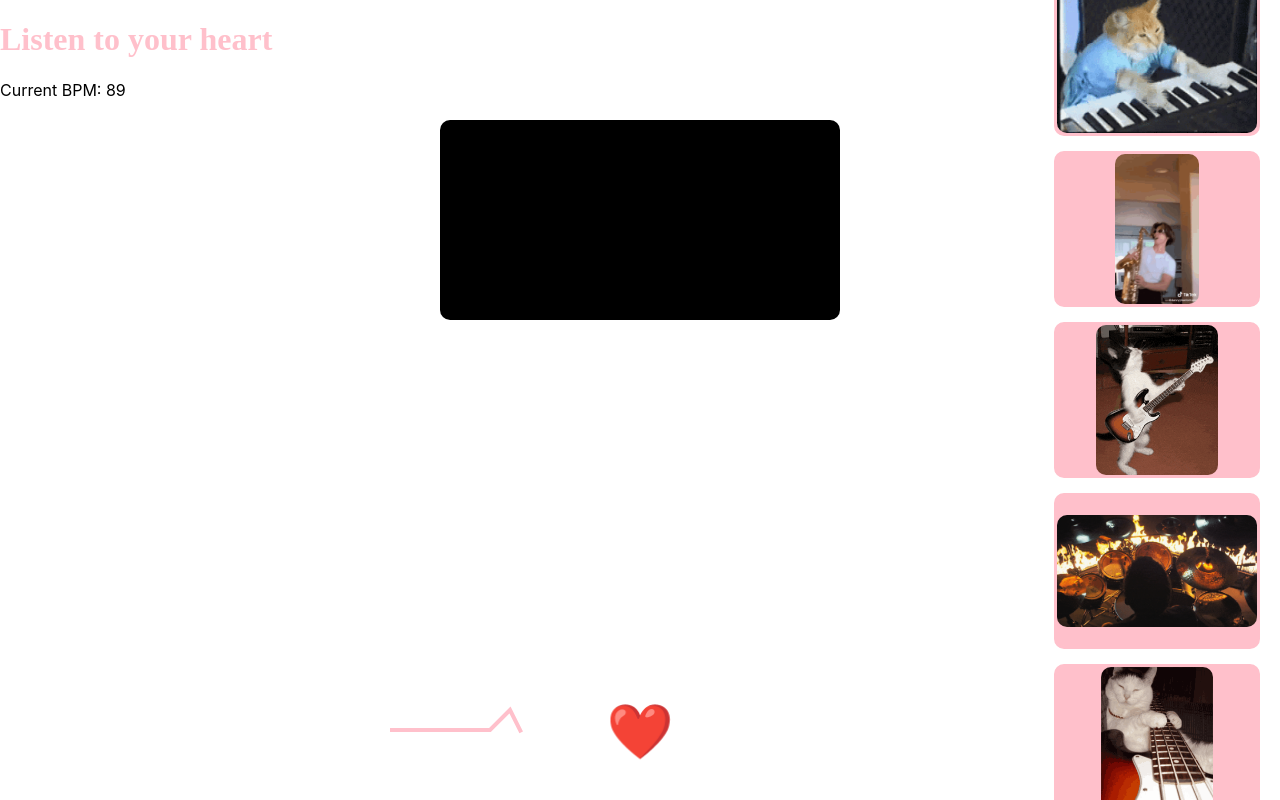
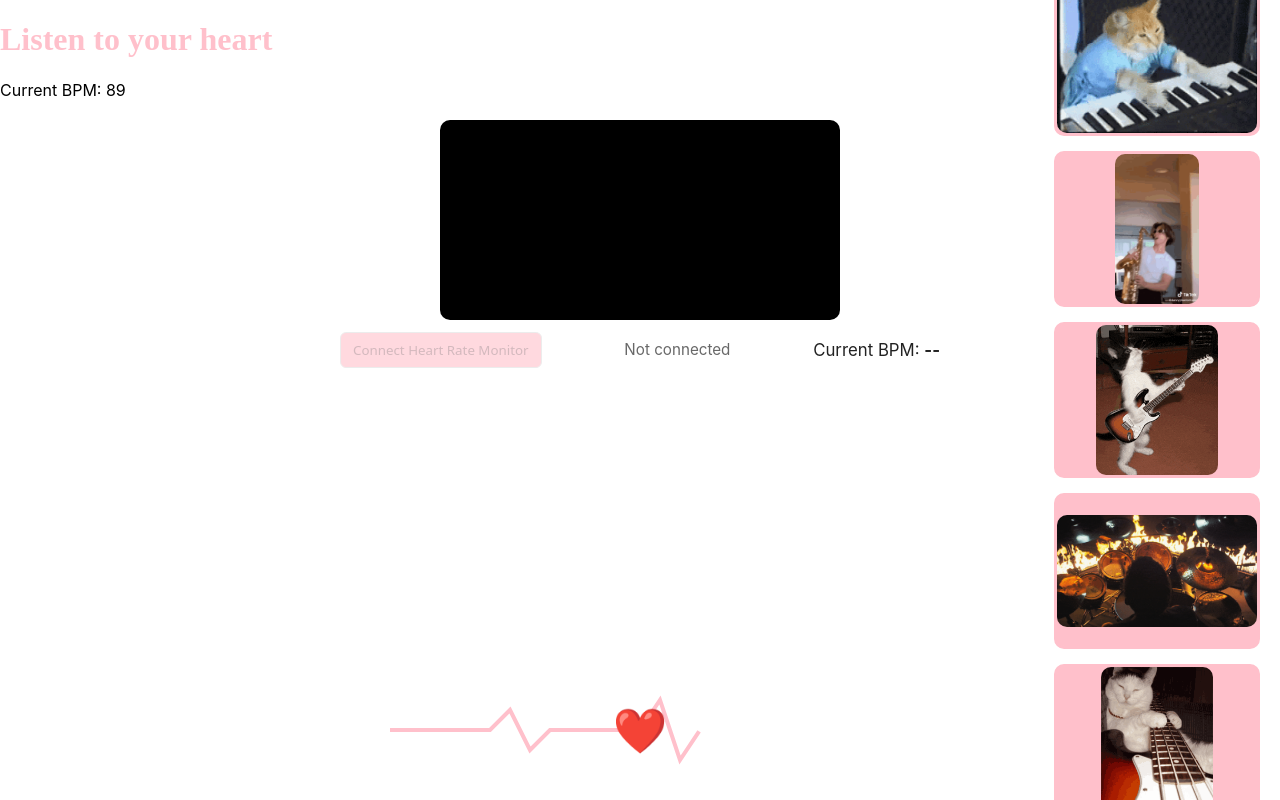
Before and after one commit to jessyico/codejam25, a React (Create React App) app in the folder codejam_frontend/: page / in a window 1280 px wide. Built offline with nearby package versions, Linux system fonts and the light colour scheme; no server answers.

Commit message:
Add bluetooth sensor connect

```diff
--- a/codejam_frontend/src/components/Heart.css
+++ b/codejam_frontend/src/components/Heart.css
@@ -1,3 +1,51 @@
+/* Heart component styles */
+
+.heart-container {
+  display: flex;
+  flex-direction: column;
+  align-items: center;
+  gap: 16px;
+  padding: 12px;
+  width: 100%;
+  box-sizing: border-box;
+}
+
+.heart-controls {
+  display: flex;
+  flex-direction: row;
+  align-items: center;
+  gap: 12px;
+  width: 100%;
+  max-width: 600px;
+  justify-content: space-between;
+}
+
+.heart-controls button {
+  padding: 8px 12px;
+  border-radius: 6px;
+  border: 1px solid #e1e1e1;
+  background: pink;
+  cursor: pointer;
+  font-family: "Barriecito", system-ui;
+}
+
+.heart-controls button:disabled {
+  opacity: 0.6;
+  cursor: not-allowed;
+}
+
+.heart-status {
+  color: #686868;
+  font-size: 0.95rem;
+  min-width: 160px;
+  text-align: center;
+}
+
+.heart-bpm-display {
+  font-size: 1.05rem;
+  color: #222;
+}
+
 .ekg-wrapper {
     position: fixed;
     bottom: 20px;
--- a/codejam_frontend/src/components/Heart.jsx
+++ b/codejam_frontend/src/components/Heart.jsx
@@ -1,11 +1,82 @@
 // src/components/Heart/Heart.jsx
-import React from "react";
+import React, { useState, useRef } from "react";
 import "./Heart.css";
 
-export default function Heart({ bpm = 75 }) {
-  const duration = 60 / bpm + "s"; // seconds per beat
+// Standard Bluetooth SIG UUIDs for Heart Rate
+const HEART_RATE_SERVICE_UUID = 0x180d;
+const HEART_RATE_CHAR_UUID = 0x2a37;
+
+export default function Heart() {
+  const [bpm, setBpm] = useState(0);
+  const [status, setStatus] = useState("Not connected");
+
+  const deviceRef = useRef(null);
+  const characteristicRef = useRef(null);
+
+  const effectiveBpm = bpm > 0 ? bpm : 75;
+  const duration = 60 / effectiveBpm + "s";
+
+  const handleCharacteristicValueChanged = (event) => {
+    const value = event.target.value;   // DataView
+    const heartrate = value.getUint8(1); // simple parse (like your JS snippet)
+    setBpm(heartrate);
+  };
+
+  const handleDisconnected = () => {
+    setStatus("Disconnected");
+    characteristicRef.current = null;
+    deviceRef.current = null;
+    // add: setBpm(0);
+  };
+
+  const connectHeartRate = async () => {
+    if (!navigator.bluetooth) {
+      alert("Web Bluetooth is not supported in this browser.");
+      return;
+    }
+
+    setStatus("Requesting Bluetooth device…");
+
+      navigator.bluetooth
+      .requestDevice({ filters: [{ services: [HEART_RATE_SERVICE_UUID] }] })
+      .then((device) => {
+        setStatus("Connecting…");
+        return device.gatt.connect();
+      })
+      .then((server) => server.getPrimaryService(HEART_RATE_SERVICE_UUID))
+      .then((service) => service.getCharacteristic(HEART_RATE_CHAR_UUID))
+      .then((characteristic) =>
+        characteristic.startNotifications().then(() => characteristic)
+      )
+      .then((characteristic) => {
+        characteristic.addEventListener(
+          "characteristicvaluechanged",
+          handleCharacteristicValueChanged
+        );
+        setStatus("Connected ✓");
+      })
+      .catch((error) => {
+        console.error(error);
+        setStatus("Error: " + error.message);
+      });
+  };
 
   return (
+    <div className="heart-container">
+      <div className="heart-controls">
+        <button
+          type="button"
+          onClick={connectHeartRate}
+          disabled={!navigator.bluetooth}
+        >
+          Connect Heart Rate Monitor
+        </button>
+        <div className="heart-status">{status}</div>
+        <div className="heart-bpm-display">
+          Current BPM: <strong>{bpm > 0 ? bpm : "--"}</strong>
+        </div>
+      </div>
+
     <div className="ekg-wrapper">
       <svg
         key={bpm}  // <--- this forces React to recreate the element
@@ -32,5 +103,7 @@ export default function Heart({ bpm = 75 }) {
         ❤️
       </div>
     </div>
+    </div>
+
   );
 }
```
